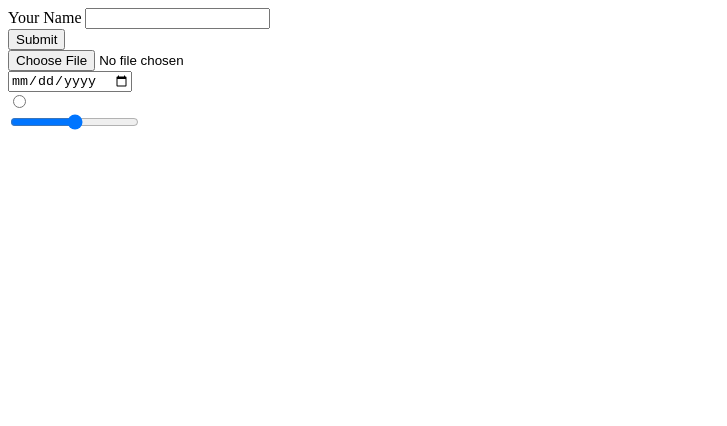
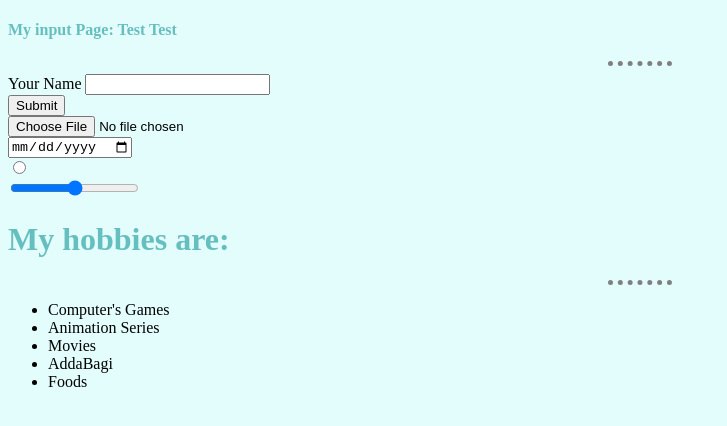
Before and after one commit to Syeullah/cv, a plain HTML site: page input.html in a window 1280 px wide. Shown: the whole page, without its empty margins (0-727 px from the left). Drawn offline with Linux system fonts and the light colour scheme.

Commit message:
Add files via upload

```diff
--- /dev/null
+++ b/css/styles.css
@@ -0,0 +1,17 @@
+body {background-color: #E3FDFD;}
+hr {
+       border-style: none;
+       border-top-style: dotted;
+       border-color: grey;
+       border-width: 5px;
+       width: 5%;
+     }
+     h1{color: #66BFBF}
+     h3{color: #66BFBF}
+     h4{color: #66BFBF}
+/*img {
+   background-color: blue;
+}*/
+img:hover {
+   background-color: gold;
+}
--- a/input.html
+++ b/input.html
@@ -1,10 +1,15 @@
 <!DOCTYPE html>
 <html lang="en" dir="ltr">
+
 <head>
   <meta charset="utf-8">
   <title>HTML input</title>
+  <link rel="stylesheet" href="css/styles.css">
 </head>
+
 <body>
+  <h4>My input Page: Test Test</h4>
+  <hr>
   <form class="" action="index.html" method="post">
     <label>Your Name</label>
     <input type="text"><br>
@@ -14,5 +19,15 @@
     <input type="radio"><br>
     <input type="range"><br>
   </form>
+  <h1>My hobbies are:</h1>
+  <hr>
+  <ul>
+    <li>Computer's Games</li>
+    <li>Animation Series</li>
+    <li>Movies</li>
+    <li>AddaBagi</li>
+    <li>Foods</li>
+  </ul>
 </body>
+
 </html>
```
Also changed, not shown: Contact.html (+1 -0 lines), Ex1_HTMLChallenge.html (added, +23 -0 lines), index.html (+1 -0 lines). Lines whose indentation alone changed are shown as unchanged.
